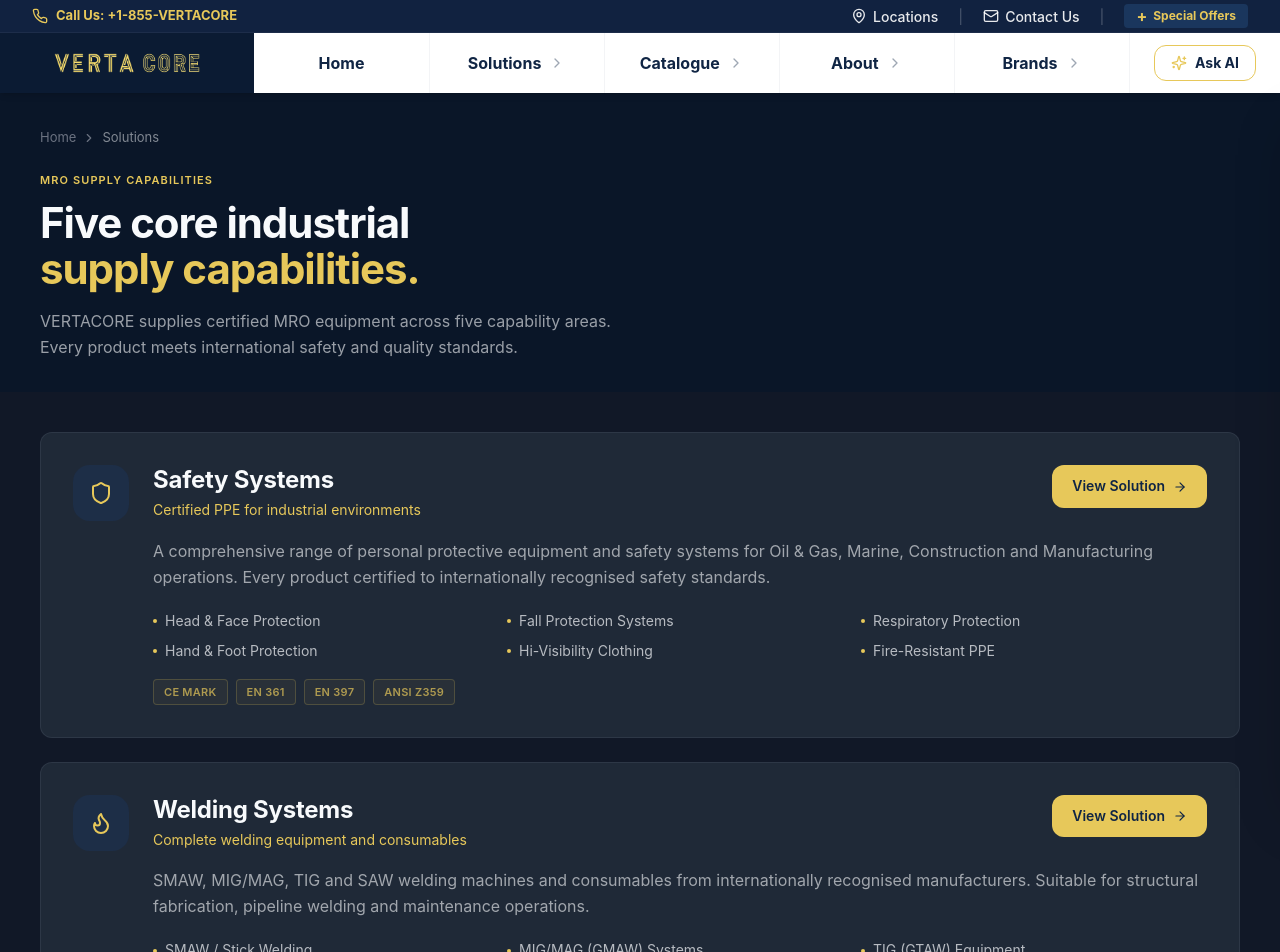
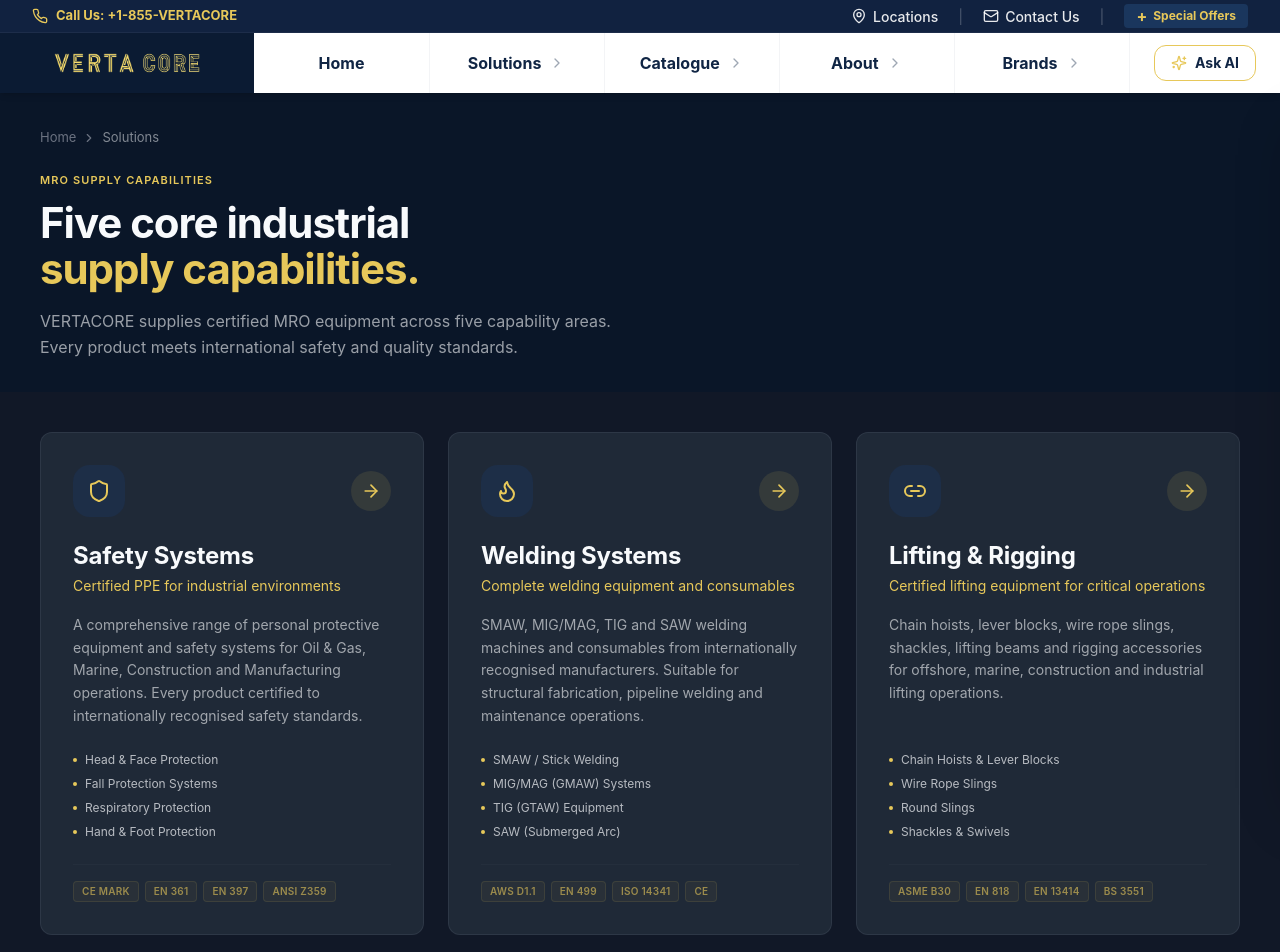
Before and after one commit to Zakertrading01/VertaCore, a Next.js app: page /solutions in a window 1280 px wide. Shown: the top 952 px of the page. Built offline with nearby package versions, Linux system fonts and the light colour scheme; no server answers.

Commit message:
refactor: optimize solution page layout and adjust section padding across marketing pages

```diff
--- a/src/app/(marketing)/solutions/[slug]/page.tsx
+++ b/src/app/(marketing)/solutions/[slug]/page.tsx
@@ -132,7 +132,7 @@ export default async function SolutionPage({
       />
 
       {/* Overview */}
-      <section className="section-padding bg-graphite-subtle">
+      <section className="pt-4 pb-10 bg-graphite-subtle">
         <div className="container-base">
           <div className="grid grid-cols-1 lg:grid-cols-2 gap-10 lg:gap-16 items-start">
             {/* Description */}
@@ -190,7 +190,7 @@ export default async function SolutionPage({
 
       {/* Featured catalogue items */}
       {catalogueItems.length > 0 && (
-        <section className="section-padding bg-navy">
+        <section className="pt-8 pb-16 bg-navy">
           <div className="container-base">
             <ScrollReveal>
               <div className="flex flex-col sm:flex-row sm:items-end justify-between gap-4 mb-10">
@@ -222,7 +222,7 @@ export default async function SolutionPage({
       )}
 
       {/* FAQ section */}
-      <section className="section-padding bg-graphite-subtle">
+      <section className="pt-8 pb-16 bg-graphite-subtle">
         <div className="container-base max-w-3xl">
           <ScrollReveal>
             <SectionLabel className="mb-4">Frequently Asked</SectionLabel>
--- a/src/app/(marketing)/solutions/page.tsx
+++ b/src/app/(marketing)/solutions/page.tsx
@@ -138,43 +138,46 @@ export default function SolutionsPage() {
       {/* Solutions list */}
       <section className="pt-10 pb-16 md:pb-24 bg-graphite-subtle">
         <div className="container-base">
-          <div className="space-y-6">
+          <div className="flex flex-wrap justify-center gap-6">
             {solutions.map((solution, i) => {
               const Icon = solution.icon;
               return (
-                <ScrollReveal key={solution.slug} delay={i * 0.06}>
-                  <div className="card-base p-6 md:p-8">
-                    <div className="flex flex-col md:flex-row md:items-start gap-6">
-                      {/* Icon */}
-                      <div className="p-4 rounded-xl bg-navy-light/40 flex-shrink-0 self-start">
+                <ScrollReveal
+                  key={solution.slug}
+                  delay={i * 0.06}
+                  className="w-full md:w-[calc(50%-12px)] lg:w-[calc(33.333%-16px)]"
+                >
+                  <div className="card-base flex flex-col p-6 md:p-8 h-full">
+                    {/* Header: Icon + View Button */}
+                    <div className="flex items-center justify-between mb-6">
+                      <div className="p-3.5 rounded-xl bg-navy-light/40 flex-shrink-0">
                         <Icon className="h-6 w-6 text-gold" />
                       </div>
+                      <Link
+                        href={`/solutions/${solution.slug}`}
+                        className="p-2.5 rounded-full bg-gold/10 text-gold hover:bg-gold hover:text-navy transition-all duration-300"
+                        aria-label={`View ${solution.title}`}
+                      >
+                        <ArrowRight className="h-5 w-5" />
+                      </Link>
+                    </div>
 
-                      {/* Content */}
-                      <div className="flex-1">
-                        <div className="flex flex-col sm:flex-row sm:items-start sm:justify-between gap-4 mb-4">
-                          <div>
+                    {/* Title */}
+                    <div className="mb-4">
                       <h2 className="text-h2 font-bold text-surface">{solution.title}</h2>
                       <p className="text-sm text-gold mt-1">{solution.subtitle}</p>
                     </div>
-                          <Link
-                            href={`/solutions/${solution.slug}`}
-                            className="inline-flex items-center gap-2 bg-gold text-navy text-sm font-semibold px-5 py-2.5 rounded-lg hover:bg-gold-muted transition-colors flex-shrink-0"
-                          >
-                            View Solution
-                            <ArrowRight className="h-3.5 w-3.5" />
-                          </Link>
-                        </div>
 
-                        <p className="text-body text-surface/60 leading-relaxed mb-5">
+                    <p className="text-sm text-surface/60 leading-relaxed mb-6 flex-1">
                       {solution.description}
                     </p>
 
-                        <div className="grid grid-cols-2 md:grid-cols-3 gap-2 mb-4">
-                          {solution.features.map((feature) => (
+                    {/* Features list - compact */}
+                    <div className="space-y-2 mb-6">
+                      {solution.features.slice(0, 4).map((feature) => (
                         <div
                           key={feature}
-                              className="flex items-center gap-2 text-sm text-surface/70"
+                          className="flex items-center gap-2 text-xs text-surface/70"
                         >
                           <span className="h-1 w-1 rounded-full bg-gold flex-shrink-0" />
                           {feature}
@@ -182,17 +185,16 @@ export default function SolutionsPage() {
                       ))}
                     </div>
 
-                        <div className="flex flex-wrap gap-2">
+                    {/* Certifications - compact */}
+                    <div className="flex flex-wrap gap-1.5 pt-4 border-t border-steel/20">
                       {solution.certifications.map((cert) => (
                         <span
                           key={cert}
-                              className="text-[11px] font-semibold uppercase tracking-wide px-2.5 py-1 rounded border border-gold/20 text-gold/70 bg-gold/5"
+                          className="text-[10px] font-semibold uppercase tracking-wide px-2 py-0.5 rounded border border-gold/10 text-gold/60 bg-gold/5"
                         >
                           {cert}
                         </span>
                       ))}
-                        </div>
-                      </div>
                     </div>
                   </div>
                 </ScrollReveal>
--- a/src/components/shared/PageHeader.tsx
+++ b/src/components/shared/PageHeader.tsx
@@ -49,7 +49,7 @@ export function PageHeader({
       <div className="absolute inset-0 bg-gradient-to-t from-navy-dark via-navy-dark/60 to-transparent" />
 
       {/* Content */}
-      <div className="relative container-base w-full py-16 md:py-20 lg:py-24">
+      <div className="relative container-base w-full pt-20 pb-4 md:pt-24 md:pb-5 lg:pt-28 lg:pb-6">
         {breadcrumb && breadcrumb.length > 0 && (
           <Breadcrumb items={breadcrumb} className="mb-6" />
         )}
```
Lines whose indentation alone changed are shown as unchanged.
